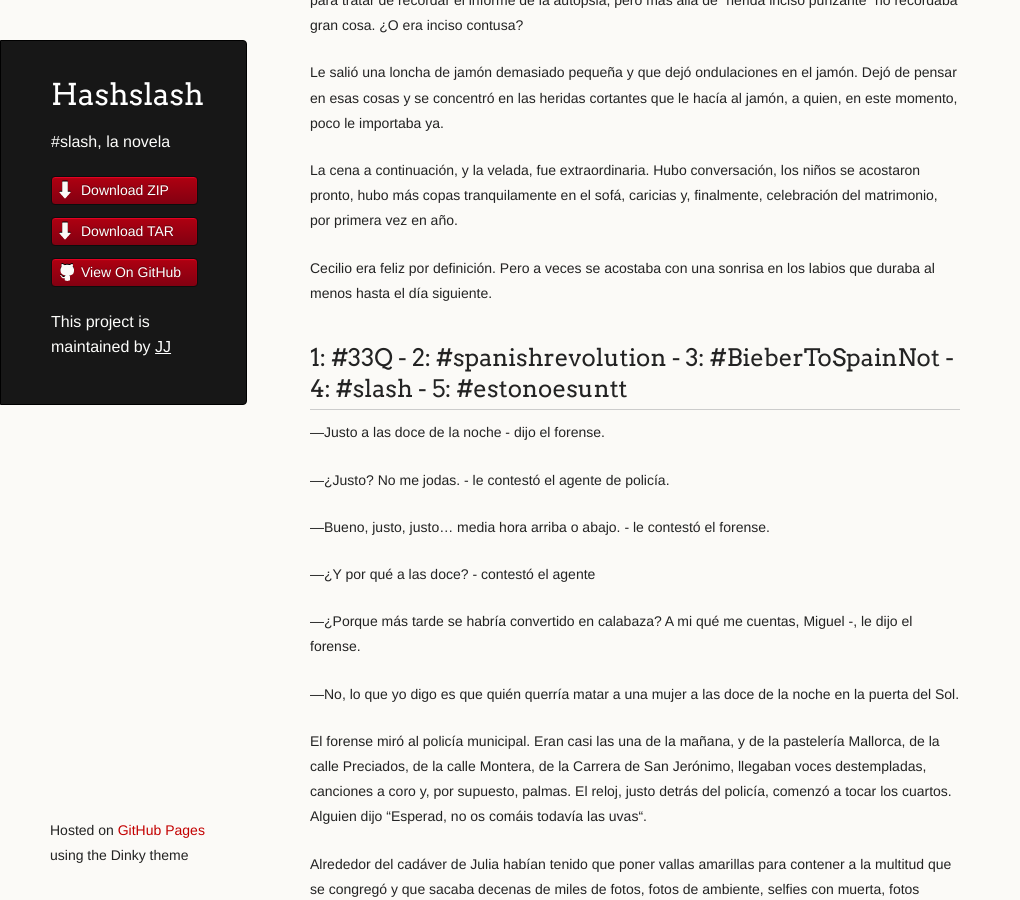
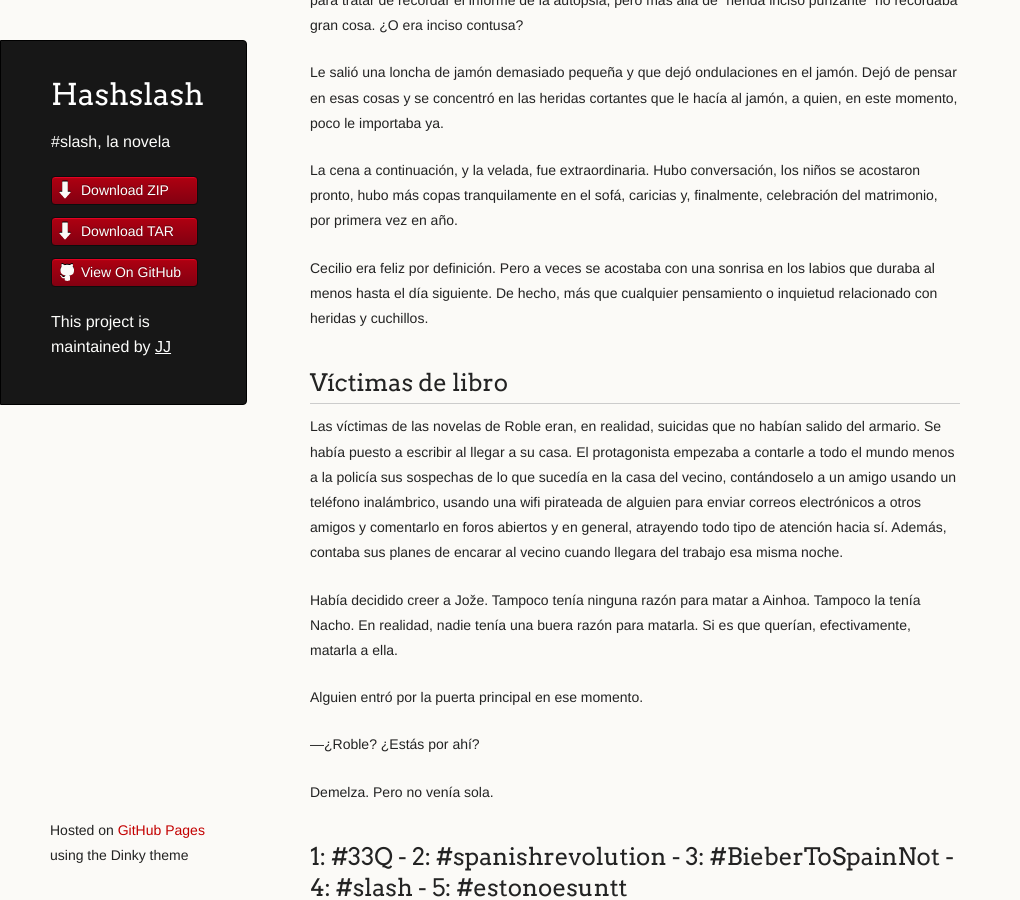
Before and after one commit to JJ/HashSlash, a Jekyll site: the page built from texto/HashSlash.md, in a window 1280 px wide and 900 px high, scrolled down 54302 px. Shown: the whole window, without its empty margins (0-1020 px from the left). Built offline with Jekyll 4.4.1, drawn with Linux system fonts in a browser that asks for light colours.

Commit message:
Sync texto/HashSlash.md from master to gh-pages

```diff
--- a/texto/HashSlash.md
+++ b/texto/HashSlash.md
@@ -1863,9 +1863,20 @@ animosamente los centímetros cuadrados de su cara expuestos a la
 intemperie, como una ráfaga de aire frío le hacía arrepentirse incluso
 de esos pocos centímetros.
 
-El tiempo parecía darles pistas de cómo se estaba acercando a la solución del caso: frío, frío. Era posible que este nuevo elemento diera alguna pista. Pero también era posible y más que probable que no tuviera ni idea, que fuera simplemente el vecino que se les metía en la casa a tomarse la cerveza y a lo que cayera.
-
-Encontró a los dos agentes en el rellano de la escalera y a un muchacho vestido con un chándal ajado sentado, con la cabeza apoyada en la pared. Se le acercaron los dos, haciendo un amago de saludo. A Roble no dejaba de sorprenderle ese gesto, siempre se sentía tentado de mirar hacia atrás a ver si se había colado algún general detrás suyo. Hacía tiempo que él había entrado en la policía, pero la policía no acababa de entrar en él, al menos esos aspectos ritualísticos y folclóricos.
+El tiempo parecía darles pistas de cómo se estaba acercando a la
+solución del caso: frío, frío. Era posible que este nuevo elemento
+diera alguna pista. Pero también era posible y más que probable que no
+tuviera ni idea, que fuera simplemente el vecino que se les metía en
+la casa a tomarse la cerveza y a lo que cayera.
+
+Encontró a los dos agentes en el rellano de la escalera y a un
+muchacho vestido con un chándal ajado sentado, con la cabeza apoyada
+en la pared. Se le acercaron los dos, haciendo un amago de saludo. A
+Roble no dejaba de sorprenderle ese gesto, siempre se sentía tentado
+de mirar hacia atrás a ver si se había colado algún general detrás
+suyo. Hacía tiempo que él había entrado en la policía, pero la policía
+no acababa de entrar en él, al menos esos aspectos ritualísticos y
+folclóricos.
 
 —Torres -, dijo uno de los agentes, el más corpulento, levantando un dedo,- y este es Quesada. - Con las gafas Google identificó al muchacho. Ignacio Salido, aunque en sus perfiles en redes sociales había poco movimiento desde años atrás. Le hizo varias fotos y comenzó a cotejarlas con las que había de la fiesta.
 
@@ -2644,9 +2655,31 @@ tranquilamente en el sofá, caricias y, finalmente, celebración del
 matrimonio, por primera vez en año.
 
 Cecilio era feliz por definición. Pero a veces se acostaba con una
-sonrisa en los labios que duraba al menos hasta el día siguiente.
-
-
+sonrisa en los labios que duraba al menos hasta el día siguiente. De
+hecho, más que cualquier pensamiento o inquietud relacionado con
+heridas y cuchillos.
+
+## Víctimas de libro
+
+Las víctimas de las novelas de Roble eran, en realidad, suicidas que
+no habían salido del armario. Se había puesto a escribir al llegar a
+su casa. El protagonista empezaba a contarle a todo el mundo menos a
+la policía sus sospechas de lo que sucedía en la casa del vecino,
+contándoselo a un amigo usando un teléfono inalámbrico, usando una
+wifi pirateada de alguien para enviar correos electrónicos a otros
+amigos y comentarlo en foros abiertos y en general, atrayendo todo
+tipo de atención hacia sí. Además, contaba sus planes de encarar al
+vecino cuando llegara del trabajo esa misma noche.
+
+Había decidido creer a Jože. Tampoco tenía ninguna razón para matar a
+Ainhoa. Tampoco la tenía Nacho. En realidad, nadie tenía una buera
+razón para matarla. Si es que querían, efectivamente, matarla a ella.
+
+Alguien entró por la puerta principal en ese momento.
+
+—¿Roble? ¿Estás por ahí?
+
+Demelza. Pero no venía sola.
 
 1: #33Q - 2: #spanishrevolution - 3: #BieberToSpainNot - 4: #slash - 5: #estonoesuntt
 ---
```
